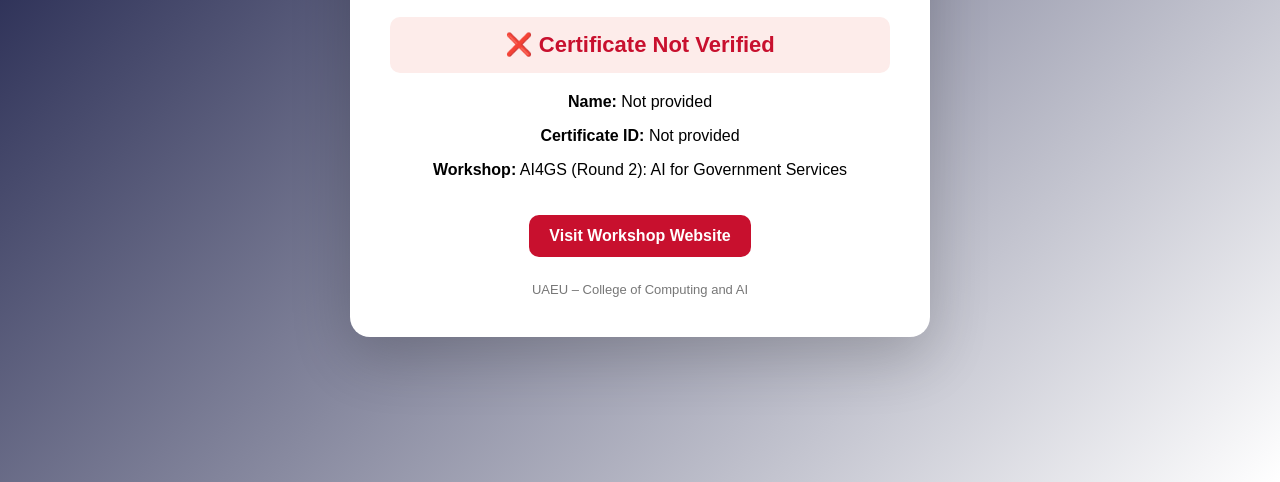
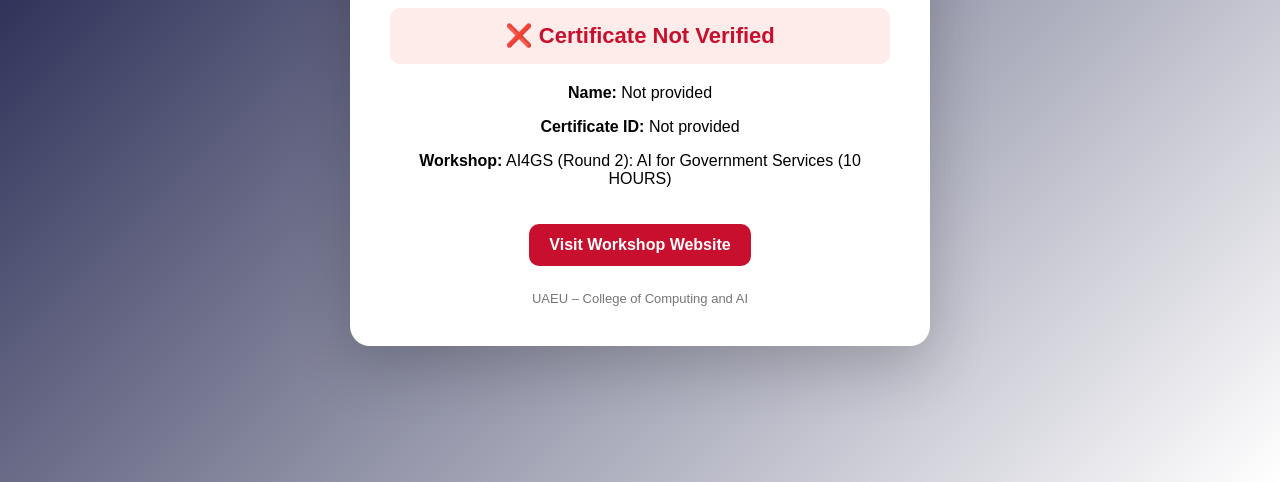
Before and after one commit to DrRawhi/AI4GS, a plain HTML site: page verify_round2.html in a window 1280 px wide. Shown: the part 318-800 px from the top of the page. Drawn offline with Linux system fonts and the light colour scheme.

Commit message:
verify_round2.html

```diff
--- a/verify_round2.html
+++ b/verify_round2.html
@@ -87,7 +87,7 @@
   <div class="info">
     <p><span class="label">Name:</span> <span id="participantName">-</span></p>
     <p><span class="label">Certificate ID:</span> <span id="certificateId">-</span></p>
-    <p><span class="label">Workshop:</span> AI4GS (Round 2): AI for Government Services</p>
+    <p><span class="label">Workshop:</span> AI4GS (Round 2): AI for Government Services (10 HOURS)</p>
   </div>
 
   <a class="btn" href="https://drrawhi.github.io/AI4GS/" target="_blank">
```
